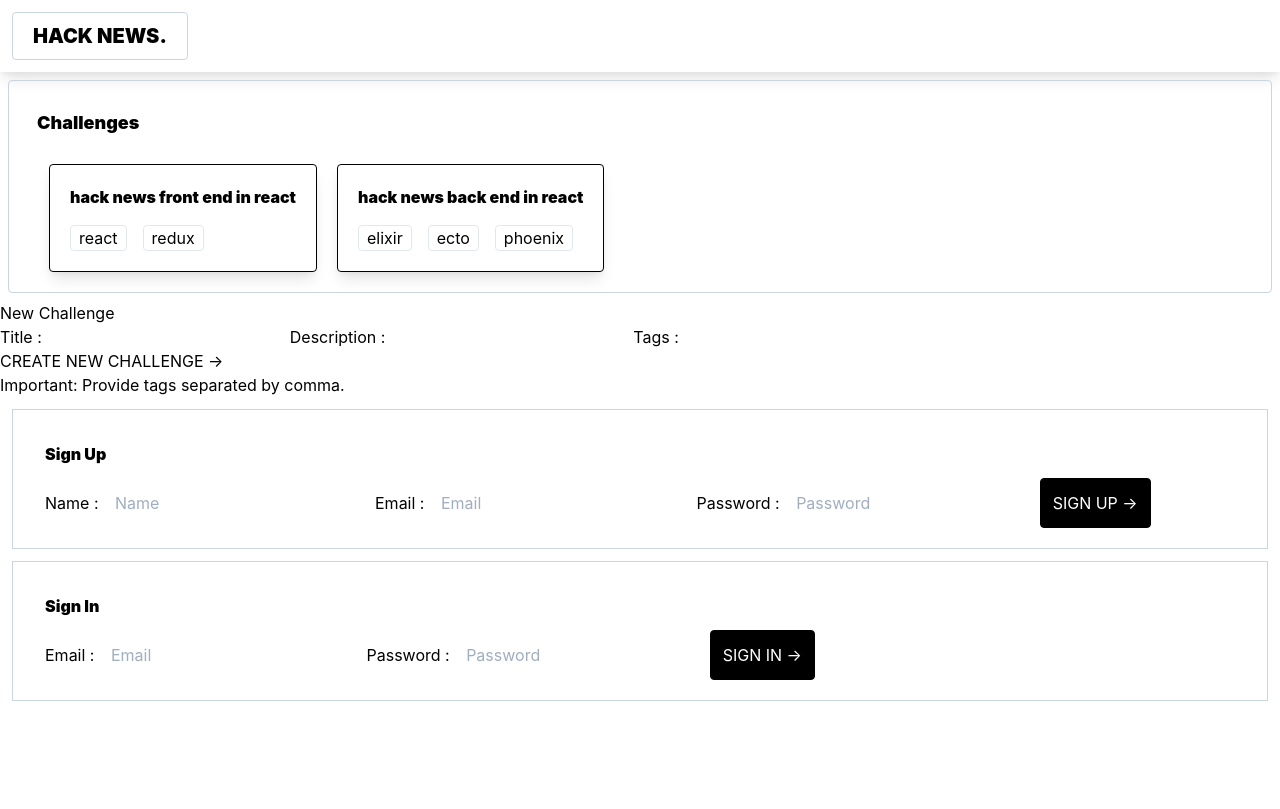
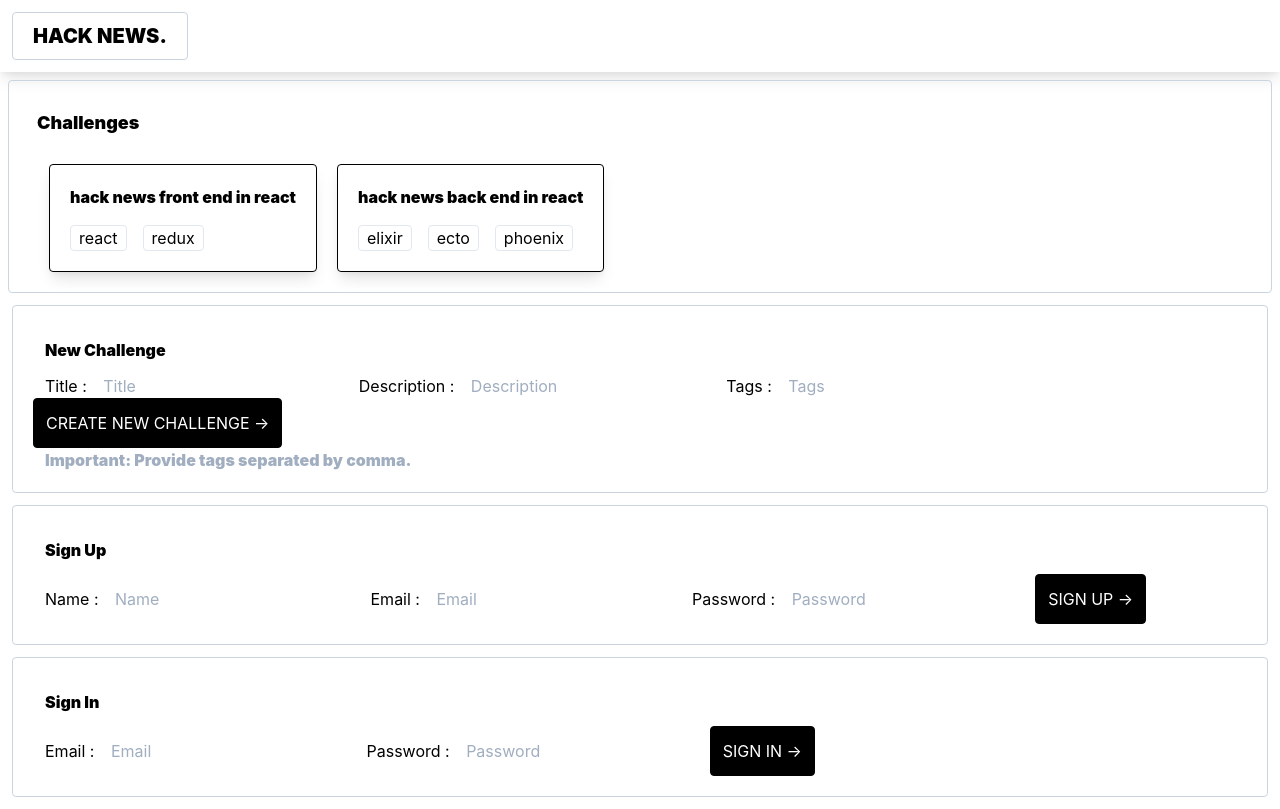
Before and after one commit to apboobalan/hack_news_frontend, a React (Create React App) app: page / in a window 1280 px wide. Built offline with nearby package versions, Linux system fonts and the light colour scheme.

Commit message:
Style CreateChallenge Component.

```diff
--- a/src/components/Auth.js
+++ b/src/components/Auth.js
@@ -6,7 +6,7 @@ const Auth = ({ type, onClickHandler }) => {
   const [name, setName] = useState("");
 
   return (
-    <div className="m-3 p-5 rounder border border-gray-400">
+    <div className="m-3 p-5 rounded border border-gray-400">
       {type === "signIn" ? (
         <div className="font-black p-3">Sign In</div>
       ) : (
@@ -23,7 +23,7 @@ const Auth = ({ type, onClickHandler }) => {
             placeholder=" Name"
             data-testid="name"
             onChange={(e) => setName(e.target.value)}
-          />{" "}
+          />
         </span>
       )}
       <label htmlFor="email" className="p-3">
--- a/src/components/CreateChallenge.js
+++ b/src/components/CreateChallenge.js
@@ -13,36 +13,50 @@ const CreateChallenge = ({ onClickHandler }) => {
     });
   };
 
-  const formatTags = (tags) => tags.split(",").map((tag) => ({name: tag.trim().toLowerCase()}));
+  const formatTags = (tags) =>
+    tags.split(",").map((tag) => ({ name: tag.trim().toLowerCase() }));
 
   return (
-    <div>
-      <div>New Challenge</div>
-      <label htmlFor="title">Title :</label>
+    <div className="m-3 p-5 rounded border border-gray-400">
+      <div className="font-black p-3">New Challenge</div>
+      <label htmlFor="title" className="p-3">
+        Title :
+      </label>
       <input
         type="text"
         id="title"
+        placeholder=" Title"
         data-testid="title"
         onChange={(e) => setTitle(e.target.value)}
       />
-      <label htmlFor="description">Description :</label>
+      <label htmlFor="description" className="p-3">
+        Description :
+      </label>
       <input
         type="text"
         id="description"
+        placeholder=" Description"
         data-testid="description"
         onChange={(e) => setDescription(e.target.value)}
       />
-      <label htmlFor="tags">Tags :</label>
+      <label htmlFor="tags" className="p-3">
+        Tags :
+      </label>
       <input
         type="text"
         id="tags"
+        placeholder=" Tags"
         data-testid="tags"
         onChange={(e) => setTags(e.target.value)}
       />
-      <div data-testid="submit" onClick={onCreateNewChallenge}>
+      <div
+        data-testid="submit"
+        onClick={onCreateNewChallenge}
+        className="bg-black text-white inline-block p-3 rounded hover:bg-white hover:text-black border border-black cursor-pointer"
+      >
         CREATE NEW CHALLENGE &rarr;
       </div>
-      <div>Important: Provide tags separated by comma.</div>
+      <div className="font-black pl-3 text-gray-500">Important: Provide tags separated by comma.</div>
     </div>
   );
 };
```
